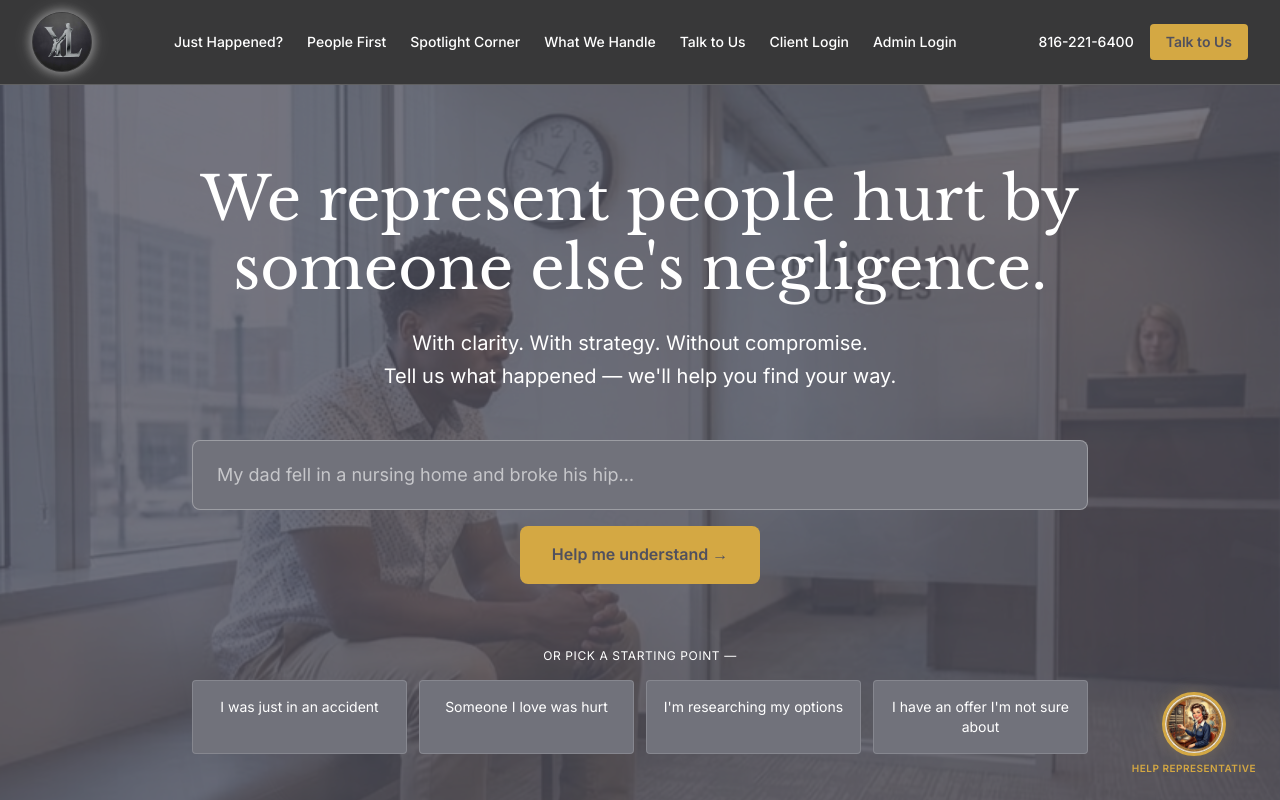
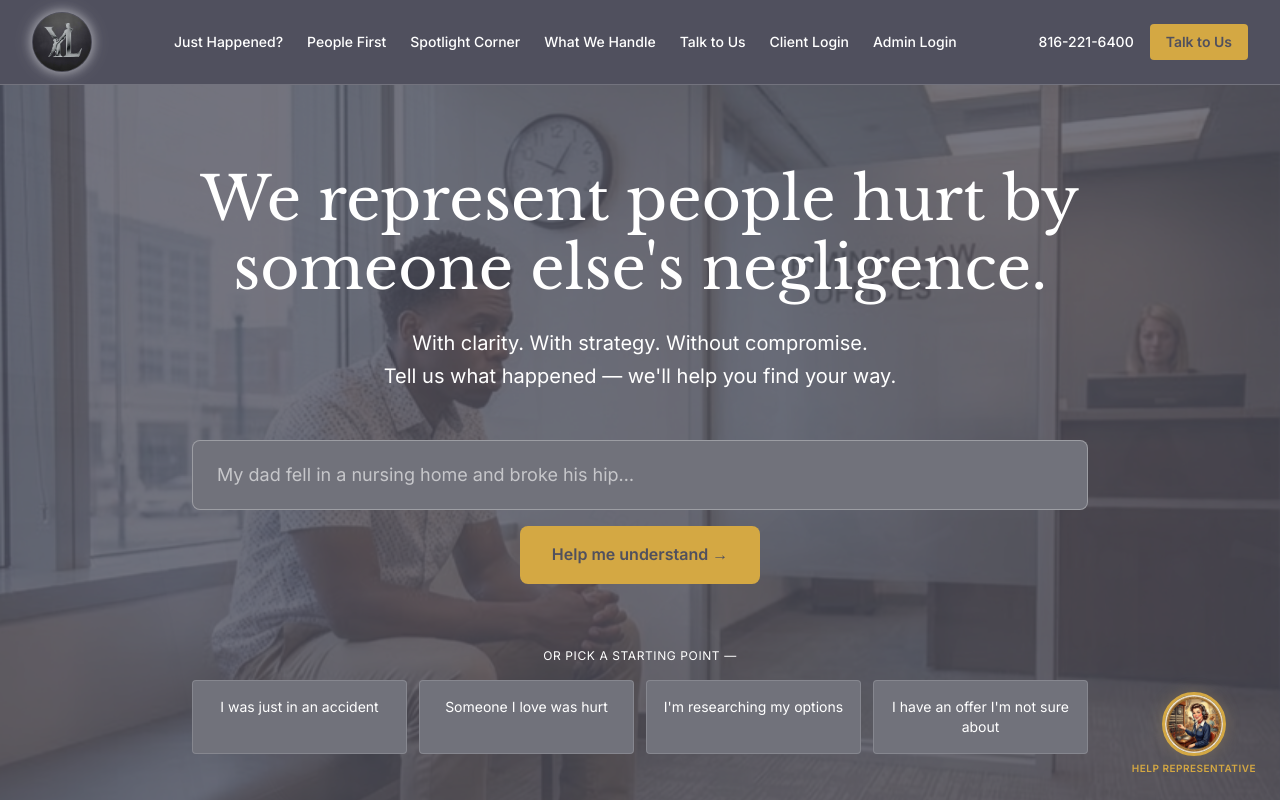
Before and after one commit to GreenBrahma/yonke-law-website, a Next.js app: page / in a window 1280 px wide. Shown: the top 800 px of the page. Built offline with nearby package versions, Linux system fonts and the light colour scheme.

Commit message:
fix: replace hardcoded hex colors in TopNav with design tokens — now follows CSS variable system

```diff
--- a/components/TopNav.tsx
+++ b/components/TopNav.tsx
@@ -34,7 +34,7 @@ export function TopNav() {
   const pathname = usePathname();
 
   return (
-    <header className="sticky top-0 z-50 w-full bg-[#383839] border-b border-steel-silver/20">
+    <header className="sticky top-0 z-50 w-full bg-obsidian-graphite border-b border-steel-silver/20">
       <nav
         className="mx-auto flex max-w-7xl items-center justify-between px-4 py-3 lg:px-8"
         aria-label="Primary navigation"
@@ -129,7 +129,7 @@ export function TopNav() {
 
       {/* ---- Mobile menu ---- */}
       {mobileMenuOpen && (
-        <div className="lg:hidden border-t border-steel-silver/20 bg-[#383839]">
+        <div className="lg:hidden border-t border-steel-silver/20 bg-obsidian-graphite">
           <ul className="flex flex-col gap-1 px-4 py-4">
             {NAV_ITEMS.map((item) => {
               const isActive = pathname === item.href || pathname.startsWith(item.href + '/');
@@ -139,8 +139,8 @@ export function TopNav() {
                     href={item.href}
                     className={`block rounded px-3 py-2 text-sm transition-colors duration-200 ${
                       isActive
-                        ? "text-white font-semibold bg-[#444446]"
-                        : "text-steel-silver hover:text-white hover:bg-[#444446]"
+                        ? "text-white font-semibold bg-charcoal-slate"
+                        : "text-steel-silver hover:text-white hover:bg-charcoal-slate"
                     }`}
                     onClick={() => setMobileMenuOpen(false)}
                   >
```
